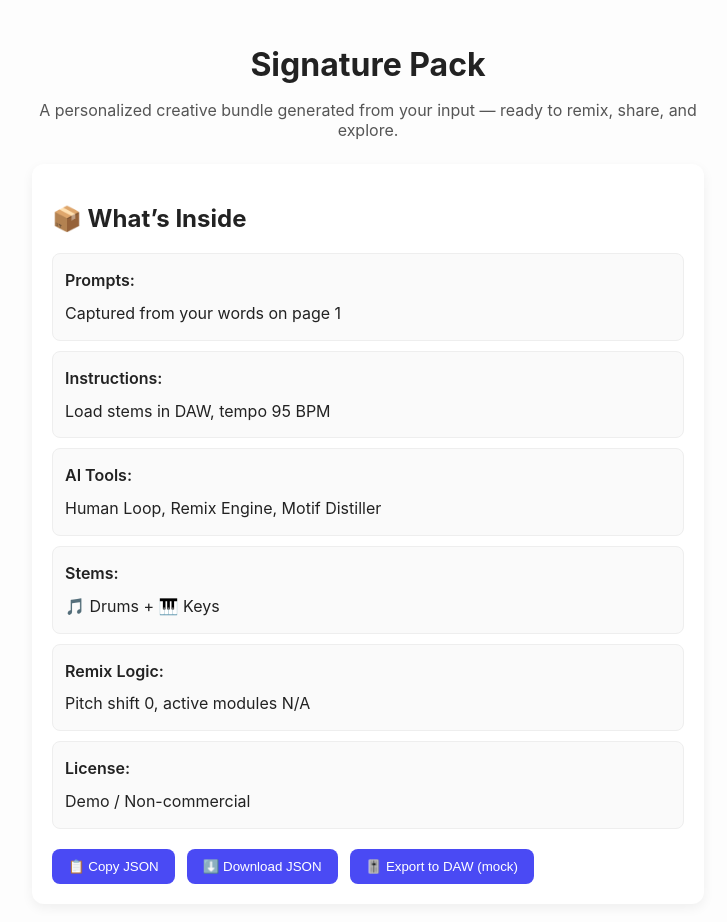
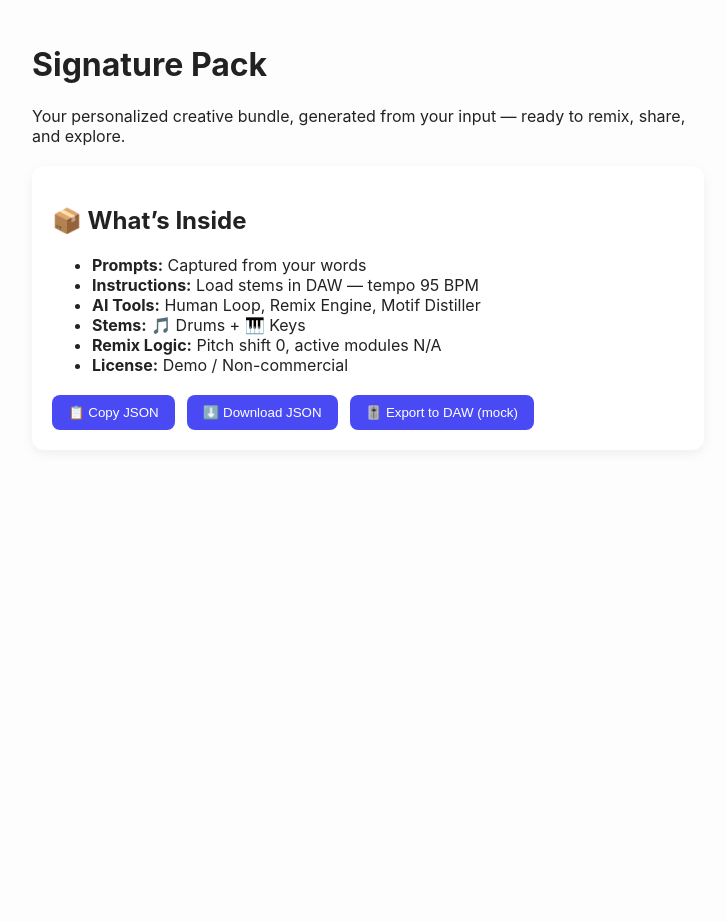
Before and after one commit to djq-dev/quodx-demo-clean, a Next.js app: page /export in a window 1280 px wide. Shown: the top 922 px of the page, without its empty margins (272-999 px from the left). After the commit the page ends 800 px from the top, so only its background shows below. Built offline with nearby package versions, Linux system fonts and the light colour scheme.

Commit message:
Update export.js

```diff
--- a/pages/export.js
+++ b/pages/export.js
@@ -57,31 +57,31 @@ export default function ExportPack() {
 
   if (!pack) {
     return (
-      <div className="container export-page">
+      <div className="container">
         <p>Loading pack...</p>
       </div>
     );
   }
 
   return (
-    <div className="container export-page">
+    <div className="container">
       <header>
         <h1>Signature Pack</h1>
         <p>
-          A personalized creative bundle generated from your input — ready to
-          remix, share, and explore.
+          Your personalized creative bundle, generated from your input —
+          ready to remix, share, and explore.
         </p>
       </header>
 
       <section className="panel">
         <h2>📦 What’s Inside</h2>
-        <ul style={{ lineHeight: "1.8", marginTop: "12px" }}>
+        <ul className="pack-summary">
           <li>
             <strong>Prompts:</strong>{" "}
-            {ritual?.prompt || "Captured from your words on page 1"}
+            {ritual?.prompt || "Captured from your words"}
           </li>
           <li>
-            <strong>Instructions:</strong> Load stems in DAW, tempo{" "}
+            <strong>Instructions:</strong> Load stems in DAW — tempo{" "}
             {remix?.tempo_bpm ?? 95} BPM
           </li>
           <li>
```
